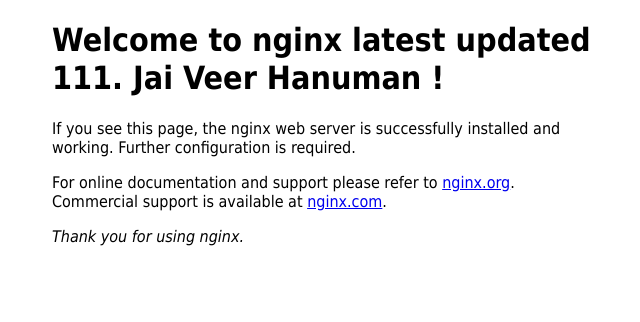
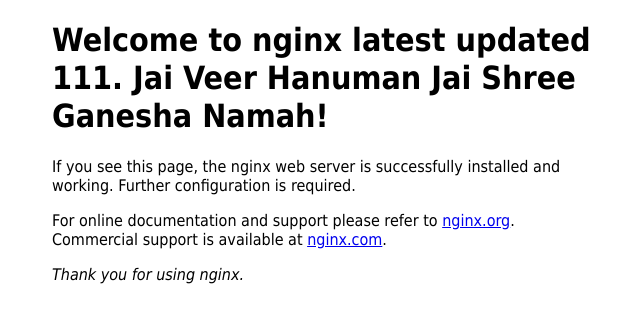
Before and after one commit to indar99/AWS-ECS-Task-Deployment-CICD, a plain HTML site: page index.html in a window 1280 px wide. Shown: the whole page, without its empty margins (308-948 px from the left). Drawn offline with Linux system fonts and the light colour scheme.

Commit message:
Update index.html

```diff
--- a/index.html
+++ b/index.html
@@ -12,7 +12,7 @@
 </style>
 </head>
 <body>
-<h1>Welcome to nginx latest updated 111. Jai Veer Hanuman !</h1>
+<h1>Welcome to nginx latest updated 111. Jai Veer Hanuman  Jai Shree Ganesha Namah!</h1>
 <p>If you see this page, the nginx web server is successfully installed and
 working. Further configuration is required.</p>
 
```
